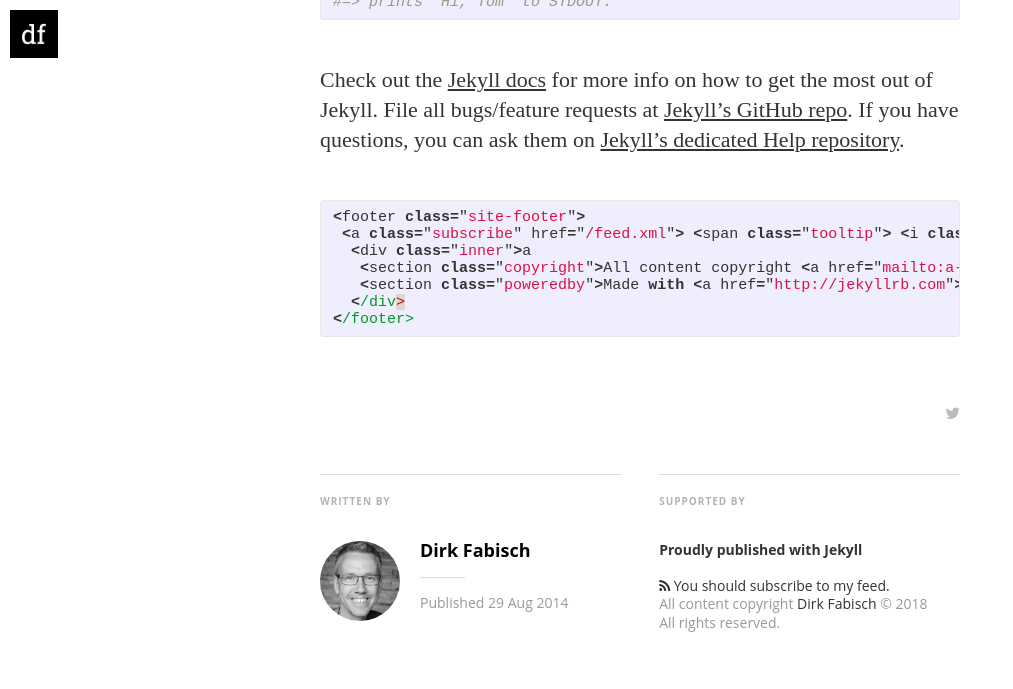
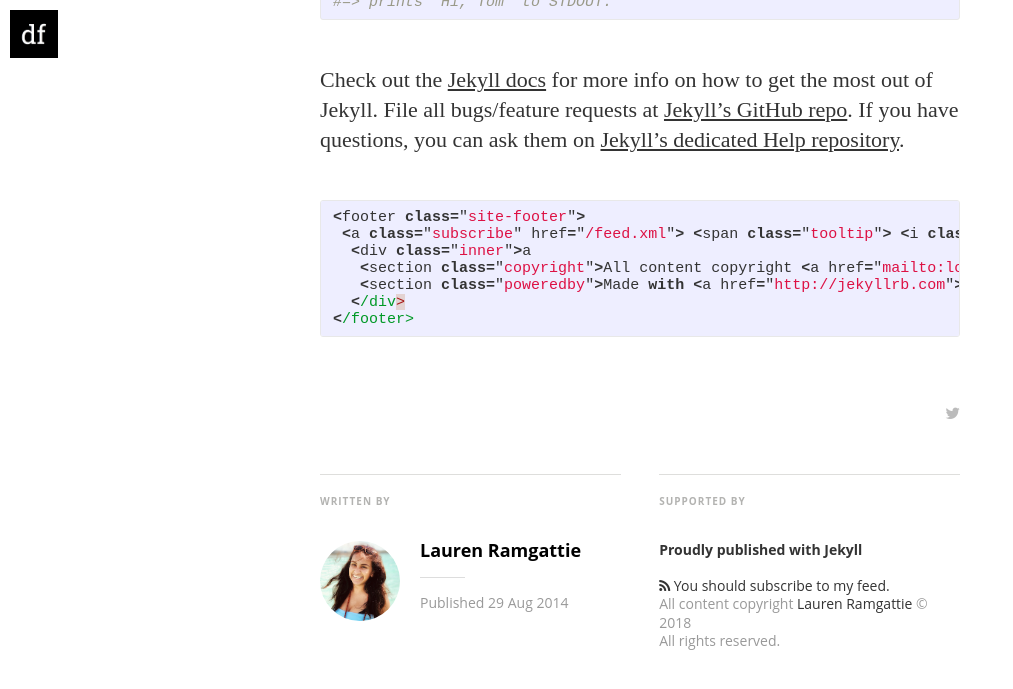
Before and after one commit to lorashley/lorashley.github.io-old, a Jekyll site: the page built from _posts/2014-08-29-welcome-to-jekyll.markdown, in a window 1280 px wide and 900 px high, scrolled down 1448 px, cut to the strip 0-718 px from the top of the window. Shown: the top 689 px of the strip, without its empty margins (0-1013 px from the left). Built offline with Jekyll 4.4.1, drawn with Linux system fonts in a browser that asks for light colours; nearby versions of some CDN libraries; some web fonts are replaced; some of the changed text lies outside the part shown.

Commit message:
config yml and author pic

```diff
--- a/_config.yml
+++ b/_config.yml
@@ -8,7 +8,7 @@
 description: > # this means to ignore newlines until "email:"
    A Jekyll theme - Medium inspired
 
-email: a-mail@mail.mail
+email: lor.ashley@gmail.com
 #blog logo
 logo: "/assets/images/df_logo.jpg"
 float_logo: true # true, false (default)
@@ -16,16 +16,16 @@
 # blog cover
 cover: "/assets/images/cA4aKEIPQrerBnp1yGHv_IMG_9534-3-2.jpg"
 
-name: 'Dirk Fabisch'
-author: 'Dirk Fabisch'
+name: 'Lauren Ramgattie'
+author: 'Lauren Ramgattie'
 author_image: "/assets/images/author.jpg"
 
 paginate:	5
 
-url: "http://myblog.***.***" # the base hostname & protocol for your site
+url: "http://lorashley.github.io" # the base hostname & protocol for your site
 baseurl: ""
 #used to display twitter cards
-twitter_handle: '@dirkfabisch'
+twitter_handle: '@LorTheCreator'
 
 #fill in disqus shortname to use disqus
 #disqus: disqus-shortname
@@ -35,7 +35,7 @@
 # social icons and sharing options
 social:
   - icon:	twitter
-    url:	https://twitter.com/dirkfabisch
+    url:	https://twitter.com/LorTheCreator
     desc: Follow me on twitter
     share_url: http://twitter.com/share
     share_title: ?text=
@@ -49,7 +49,7 @@
 #    share_link: "&amp;u="
 
   - icon:	github
-    url:	https://github.com/dirkfabisch
+    url:	https://github.com/lorashley
     desc:	Fork me on github
     share_url:
     share_title:
```
Also changed, not shown: assets/images/author.jpg.
